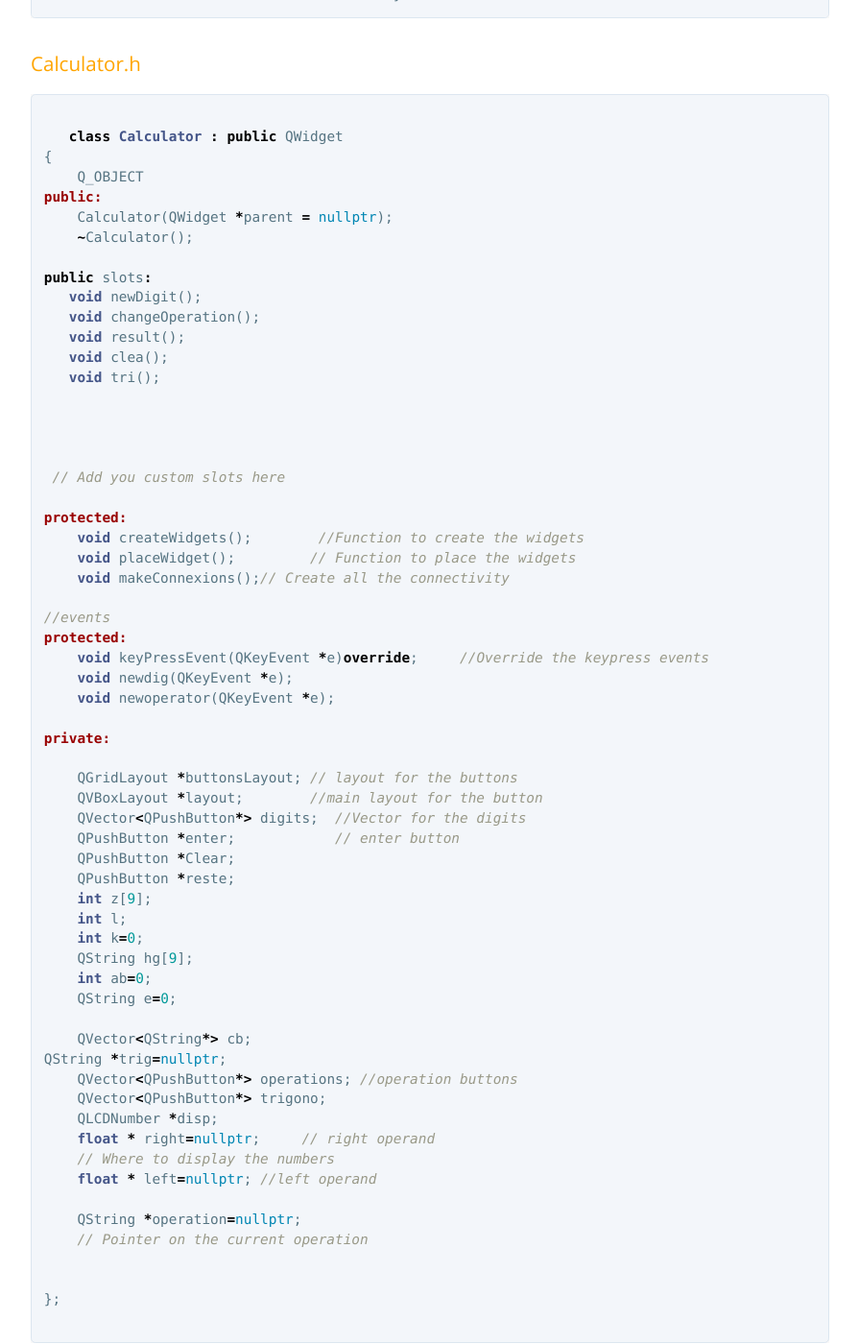
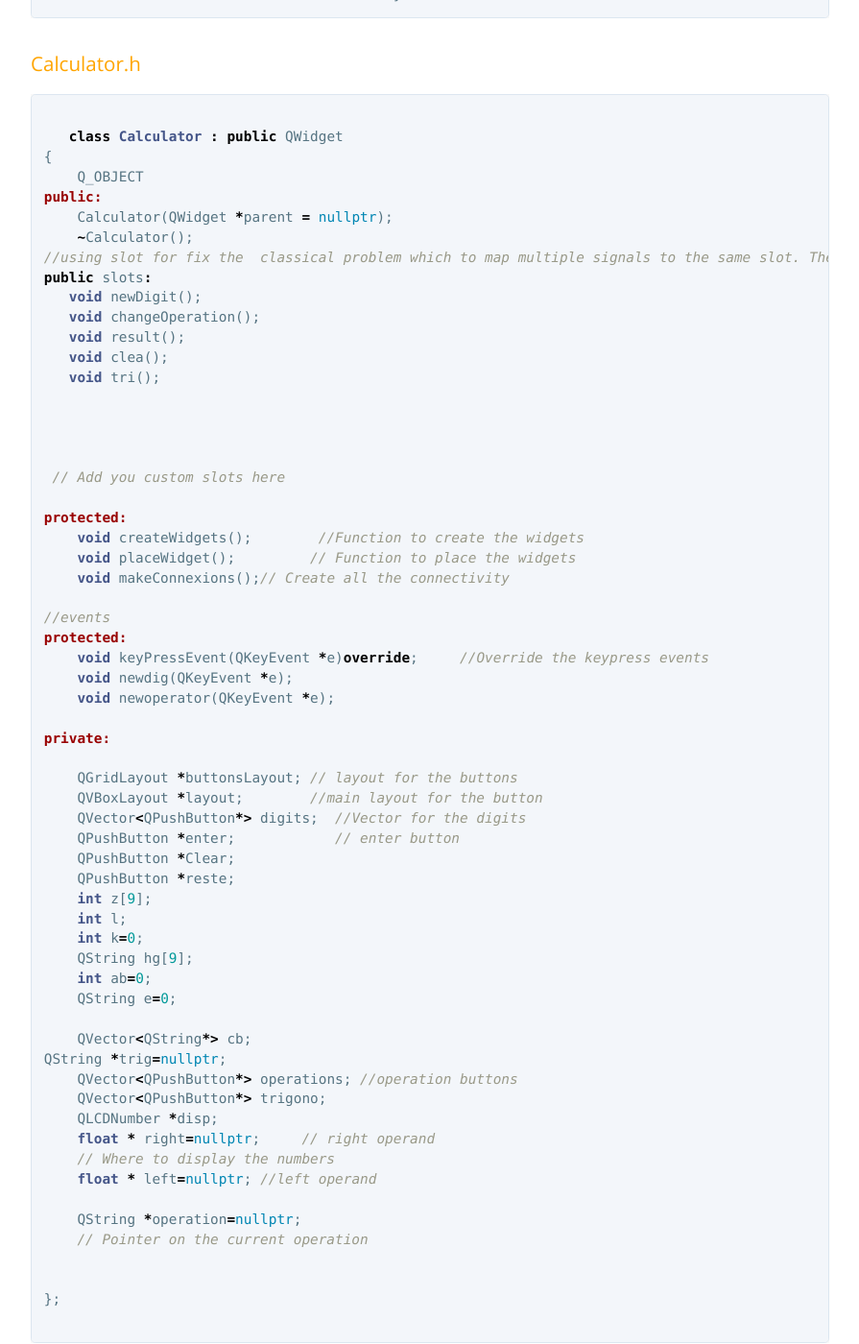
Before and after one commit to ASHellos/C-GUI-Programming-with-QT-PJ2, a Jekyll site: the page built from another-page.md, in a window 1280 px wide and 1400 px high, scrolled down 9411 px. Shown: the whole window at 96% size, without its empty margins (192-1087 px from the left). Built offline with Jekyll 4.4.1, drawn with Linux system fonts in a browser that asks for light colours; our own code applies the rules of GitHub Pages for plain Markdown files; part of the change alters nothing that is shown.

Commit message:
Update another-page.md

````diff
--- a/another-page.md
+++ b/another-page.md
@@ -420,7 +420,7 @@ void Calculator::newoperator(QKeyEvent *e){
 public:
     Calculator(QWidget *parent = nullptr);
     ~Calculator();
-
+//using slot for fix the  classical problem which to map multiple signals to the same slot. The slot has to behave differently according the which digit was pressed.
 public slots:
    void newDigit();
    void changeOperation();
@@ -475,6 +475,10 @@ QString *trig=nullptr;
 };
 
 ```
+
+# Result
+![2021-11-21 19_44_18-main cpp @ calculator - Qt Creator](https://user-images.githubusercontent.com/93819249/142775775-8179056d-be6f-4528-9d24-7bcc812acf69.png)
+
 
 * *  *
 # here **Traffic Light**  {#Traffic}
````
